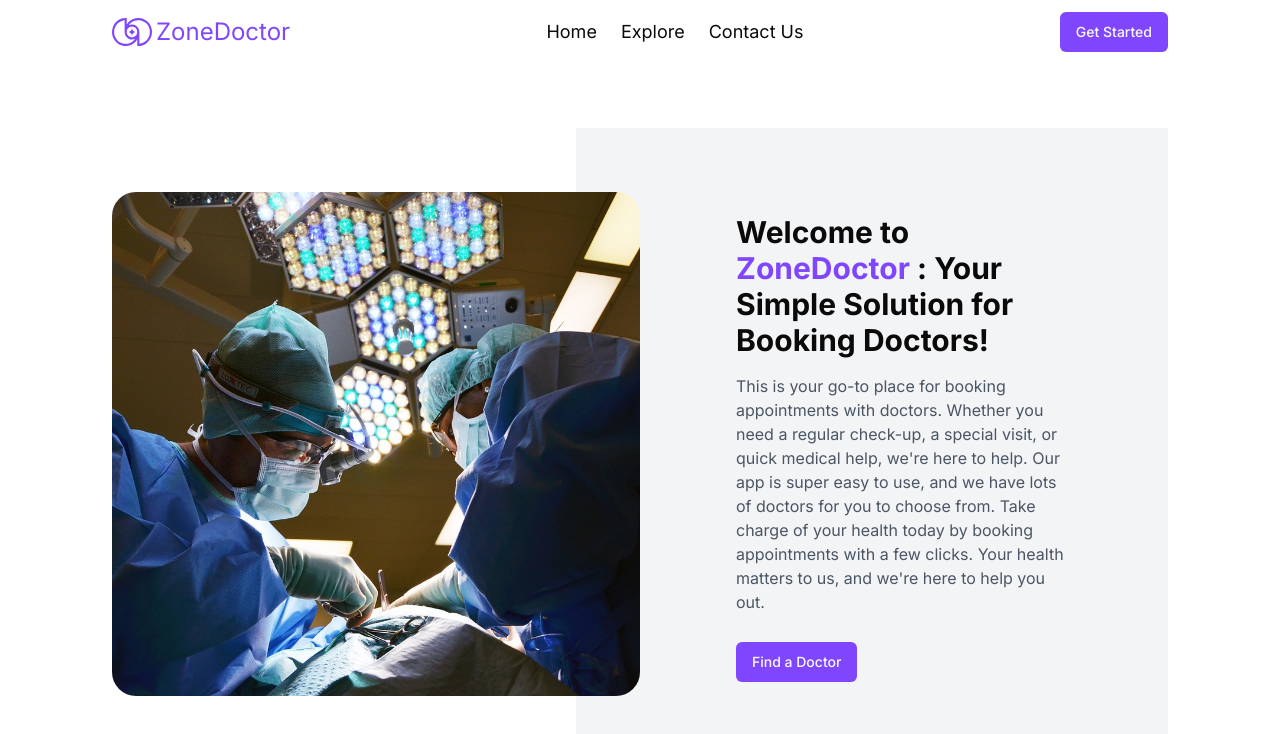
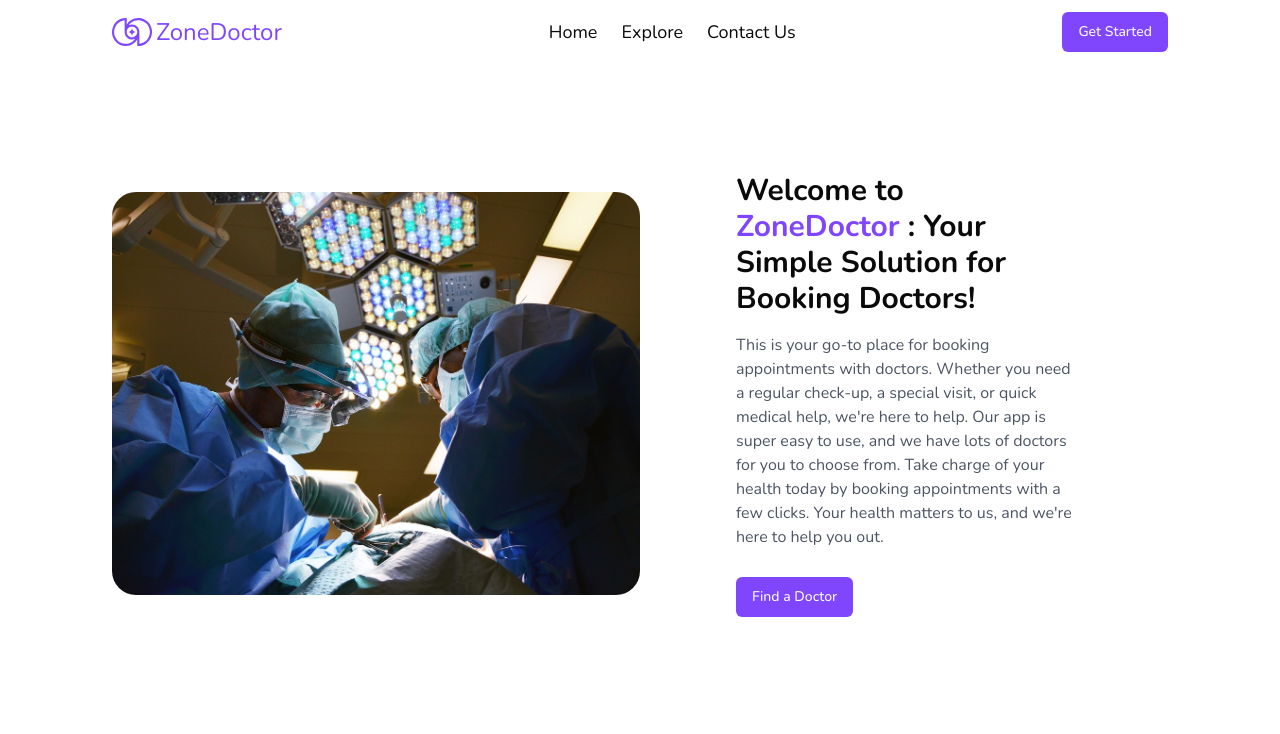
Before and after one commit to mariegrace31/appointment_booking_app, a Next.js app: page / in a window 1280 px wide. Shown: the top 734 px of the page. Built offline with nearby package versions, Linux system fonts and the light colour scheme.

Commit message:
Add font

```diff
--- a/app/_components/Hero.jsx
+++ b/app/_components/Hero.jsx
@@ -14,14 +14,14 @@ function Hero() {
             src="/doctors.jpg"
             width={800}
             height={800}
-            className="absolute inset-0 rounded-3xl h-3/4 w-full object-cover"
+            className="absolute inset-0 rounded-3xl md:h-3/5 h-full w-full object-cover"
           />
         </div>
       </div>
 
-      <div className="relative flex items-center h-4/5 bg-gray-100">
+      <div className="relative flex items-center md:h-4/6 bg-white">
         <span
-          className="hidden lg:absolute lg:inset-y-0 lg:-start-16 lg:block lg:w-16 lg:bg-gray-100"
+          className="hidden lg:absolute lg:inset-y-0 lg:-start-16 lg:block lg:w-16 lg:bg-white"
         ></span>
         <div className="p-8 sm:p-16 lg:p-24">
           <h2 className="text-2xl font-bold sm:text-3xl">
--- a/app/layout.js
+++ b/app/layout.js
@@ -1,8 +1,8 @@
-import { Inter } from "next/font/google";
+import { Nunito } from "next/font/google";
 import "./globals.css";
 import Header from "./_components/Header";
 
-const inter = Inter({ subsets: ["latin"] });
+const nunito = Nunito({ subsets: ["latin"] });
 
 export const metadata = {
   title: "ZoneDoctor",
@@ -12,7 +12,7 @@ export const metadata = {
 export default function RootLayout({ children }) {
   return (
     <html lang="en">
-      <body className={inter.className}>
+      <body className={nunito.className}>
       <div className="md:px-20">
         <Header />
         {children}
```
